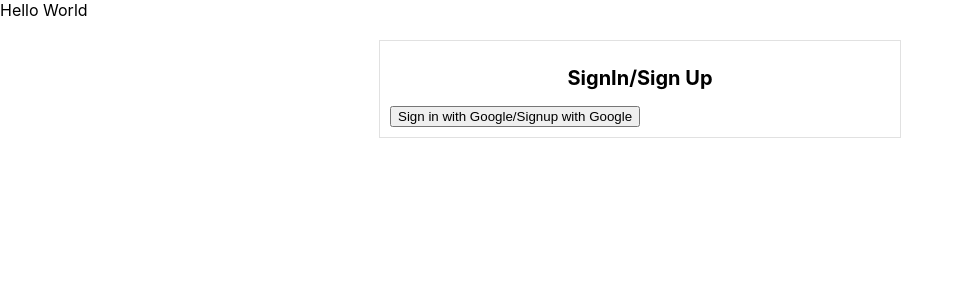
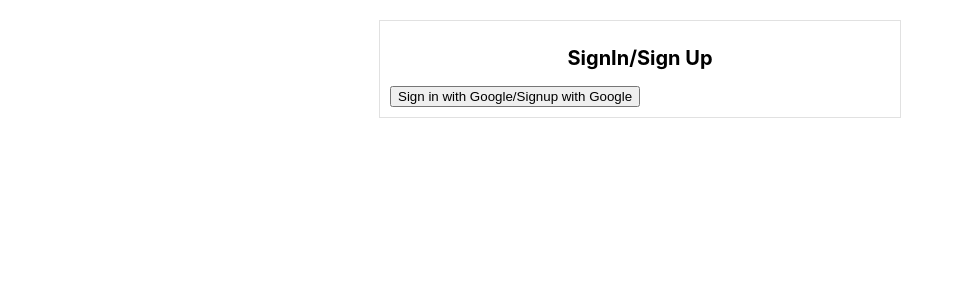
Before and after one commit to Akansha0211/slack-clone, a React (Create React App) app: page / in a window 1280 px wide. Shown: the top 300 px of the page, without its empty margins (0-963 px from the left). Built offline with nearby package versions, Linux system fonts and the light colour scheme.

Commit message:
Add routing

```diff
--- a/package.json
+++ b/package.json
@@ -8,6 +8,7 @@
     "@testing-library/user-event": "^12.8.3",
     "react": "^17.0.2",
     "react-dom": "^17.0.2",
+    "react-router-dom": "^5.2.0",
     "react-scripts": "4.0.3",
     "web-vitals": "^1.1.1"
   },
--- a/src/components/App.js
+++ b/src/components/App.js
@@ -1,11 +1,20 @@
 import React from 'react';
 import {SignIn} from './';
+import{Switch, Route} from 'react-router-dom';
+
+function Home(){
+  return (
+    <div>Home</div>
+  )
+}
 
 function App() {
   return (
     <div className="App">
-      Hello World
-      <SignIn/>
+      <Switch>
+        <Route exact path="/" component={SignIn}/>
+        <Route exact path="/home" component={Home}/>
+      </Switch>
     </div>
   );
 }
--- a/src/index.js
+++ b/src/index.js
@@ -1,8 +1,16 @@
 import React from 'react';
 import ReactDOM from 'react-dom';
+import {BrowserRouter} from 'react-router-dom';
+
 import './index.css';
 import {App, SignIn} from './components';
 // import SignIn from './components/SignIn';
 
 
-ReactDOM.render(<App />,document.getElementById('root'));
+
+ReactDOM.render(
+<BrowserRouter>
+    <App />
+</BrowserRouter>,
+document.getElementById('root')
+);
```
Also changed, not shown: 2 other files (tests, documents, lock files or other folders).
